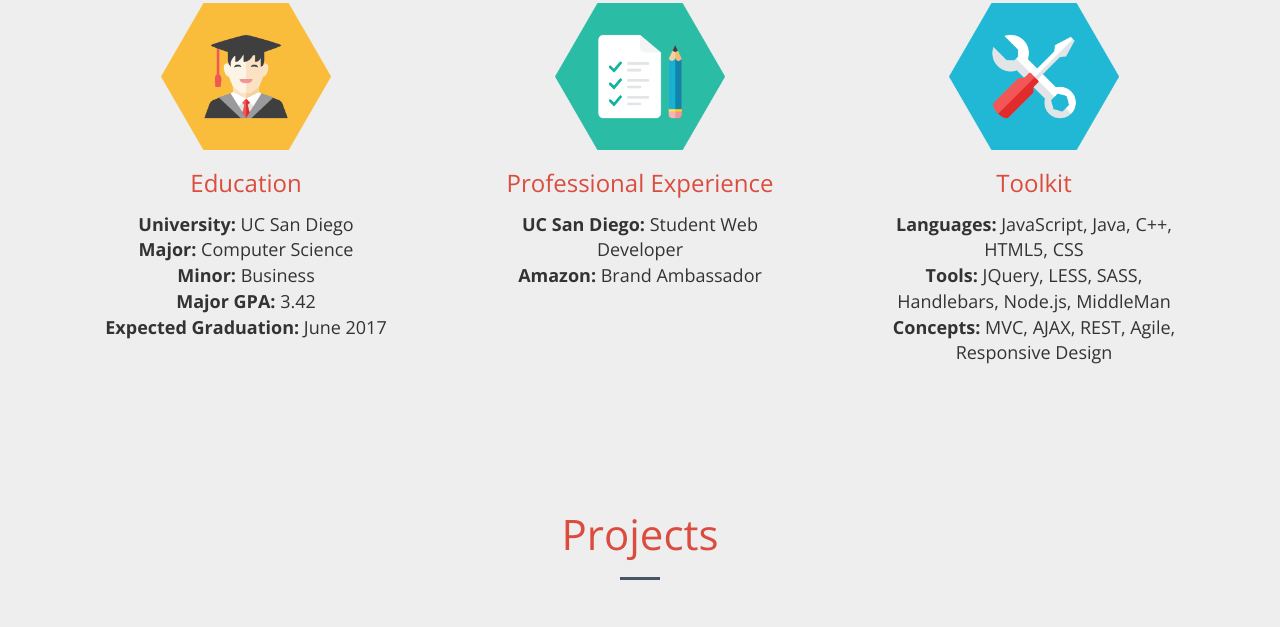
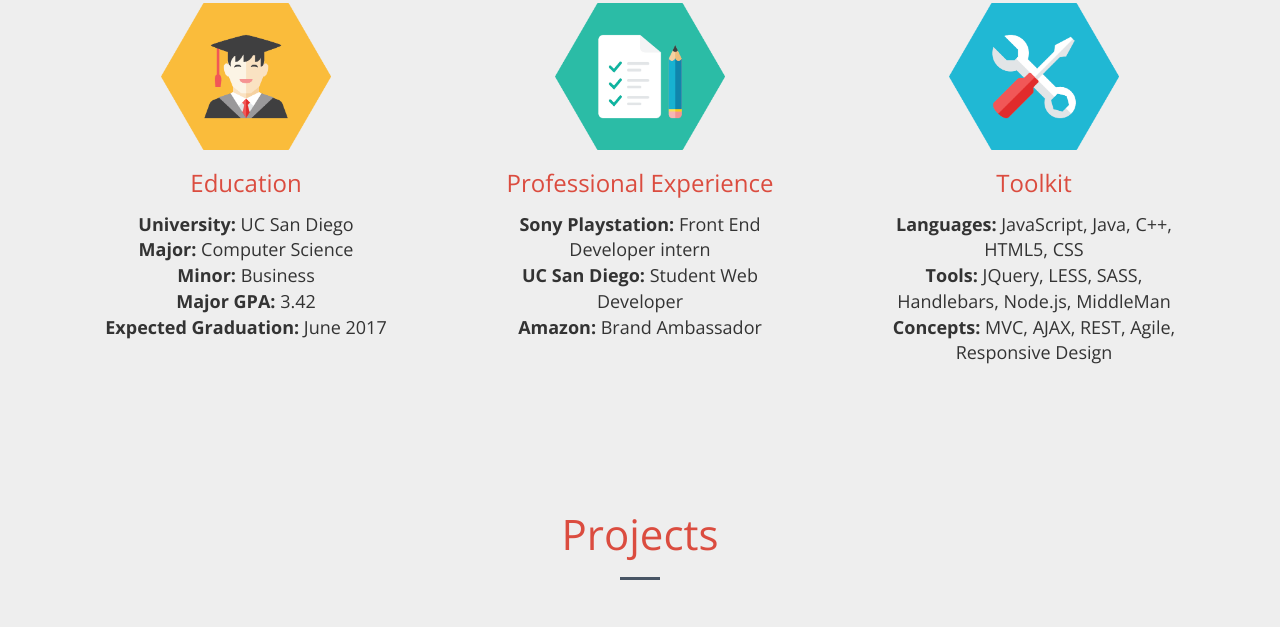
Before and after one commit to dakong/dakong.github.io, a plain HTML site: page index.html in a window 1280 px wide. Shown: the part 1128-1755 px from the top of the page. Drawn offline with nearby package versions, Linux system fonts and the light colour scheme.

```diff
--- a/index.html
+++ b/index.html
@@ -100,6 +100,7 @@
           <img src="images/icons/WorkExperience-Hex.png">
           <h1>Professional Experience</h1>
           <div class="row-content">
+            <p><span>Sony Playstation: </span>Front End Developer intern </p>
             <p><span>UC San Diego: </span>Student Web Developer</p>
             <p><span>Amazon: </span>Brand Ambassador</p>
           </div>
```
Also changed, not shown: images/DK-Circle.png, images/cloud.png, images/dk.png (deleted).
